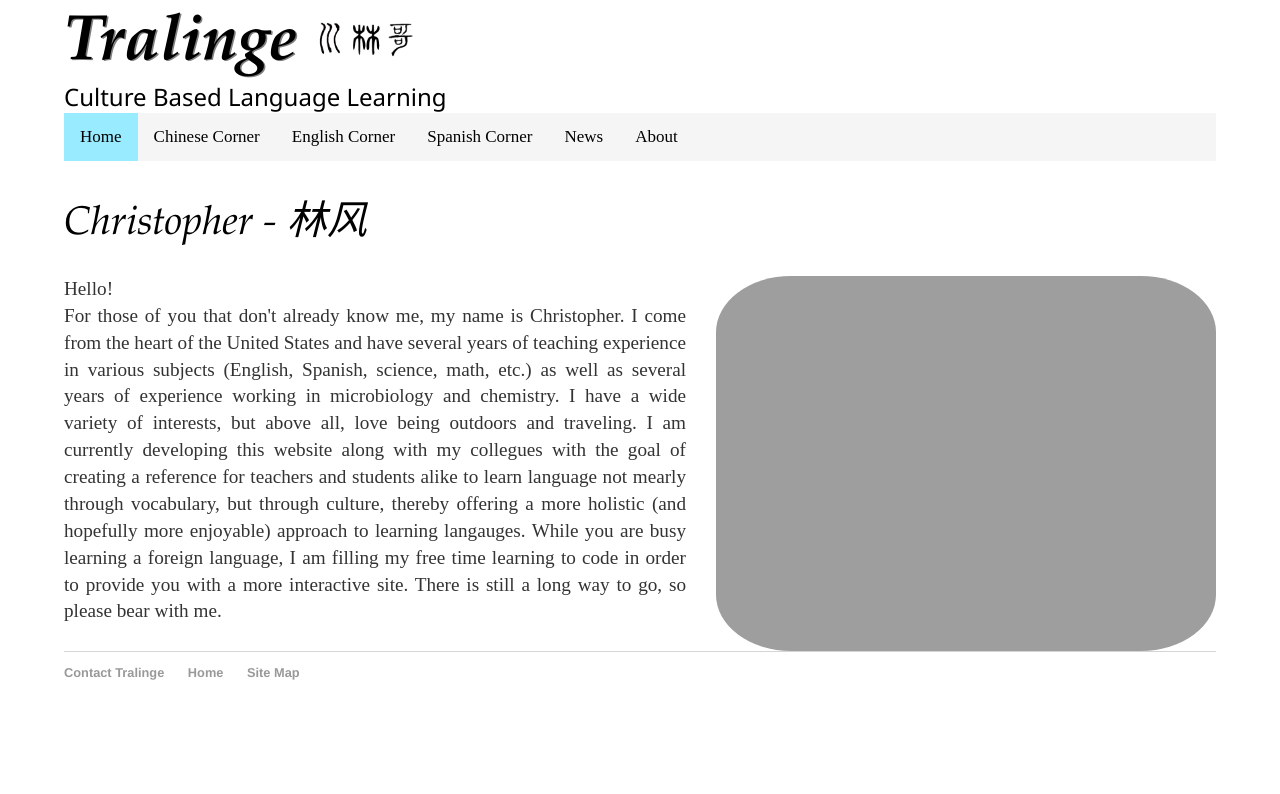
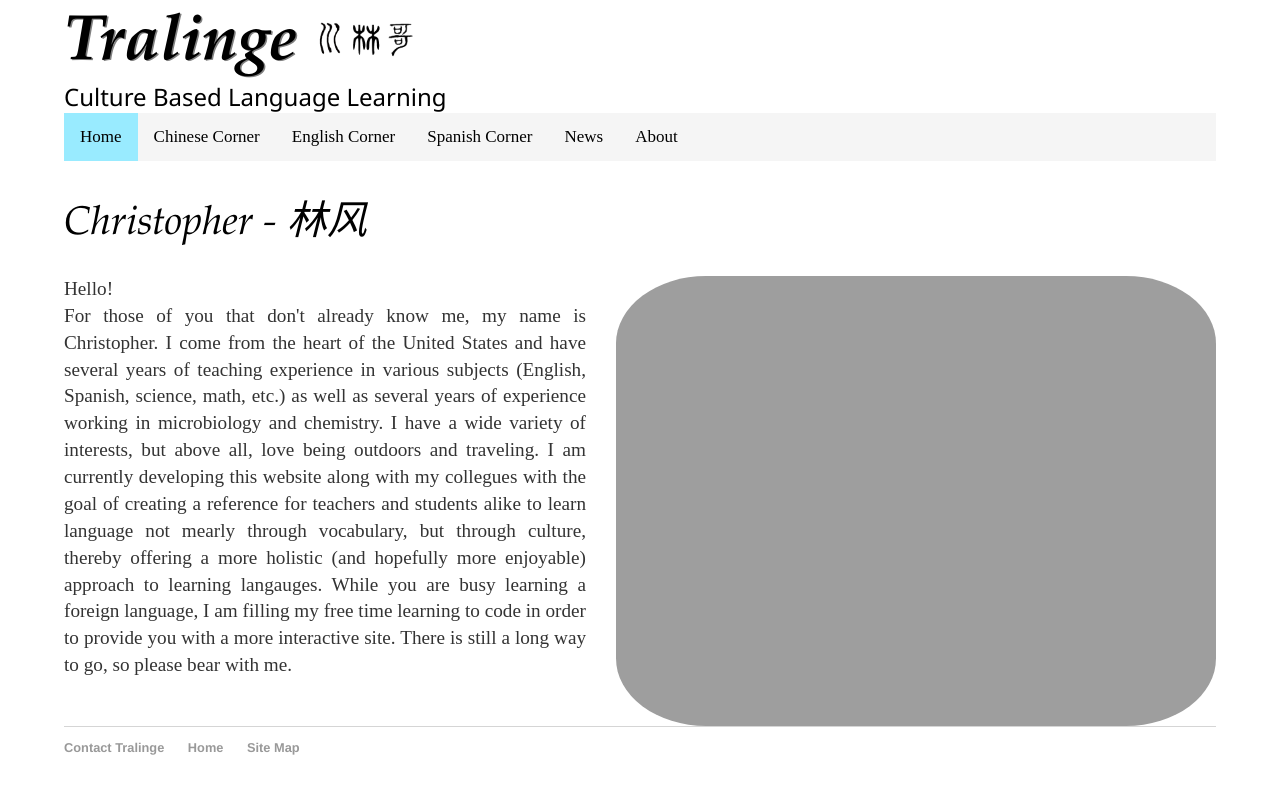
Before and after one commit to Tralinge/tralinge.github.io, a Jekyll site: the page built from about/christopher.html, in a window 1280 px wide. Shown: the top 794 px of the page. Built offline with Jekyll 4.4.1, drawn with Linux system fonts in a browser that asks for light colours.

Commit message:
Update christopher.html

```diff
--- a/about/christopher.html
+++ b/about/christopher.html
@@ -7,7 +7,7 @@
 	<h1>Christopher - 林风</h1>
 
 	    <p><img src="http://tralinge.com/media/profile/christopher.jpg" alt="Christopher"
-		    height=400px width=500px style="max-width:100%; height:auto; margin-left:30px; border-radius:15%; float:right;">
+		    height=500px width=600px style="max-width:100%; height:auto; margin-left:30px; border-radius:15%; float:right;">
 		Hello!<br>
 	    For those of you that don't already know me, my name is Christopher. I come from the heart
 	    of the United States and have several years of teaching experience in various subjects
```
